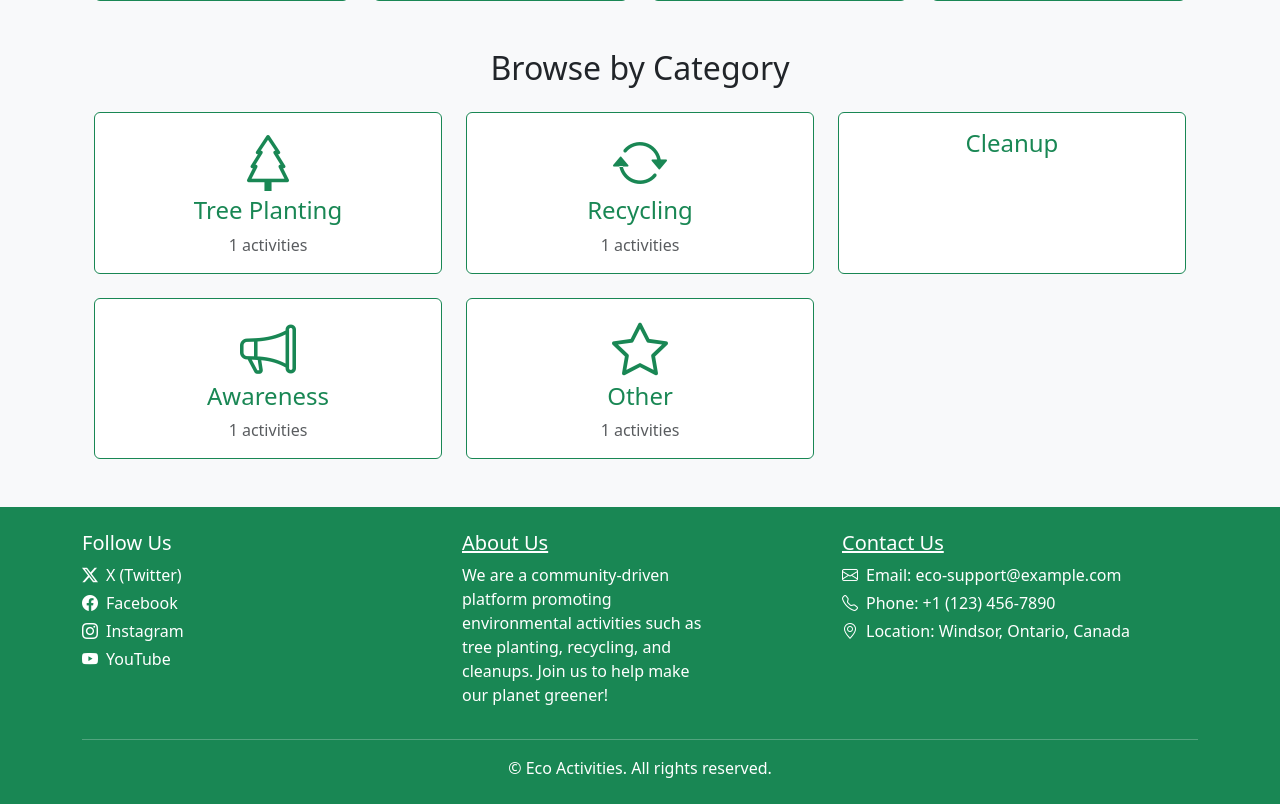
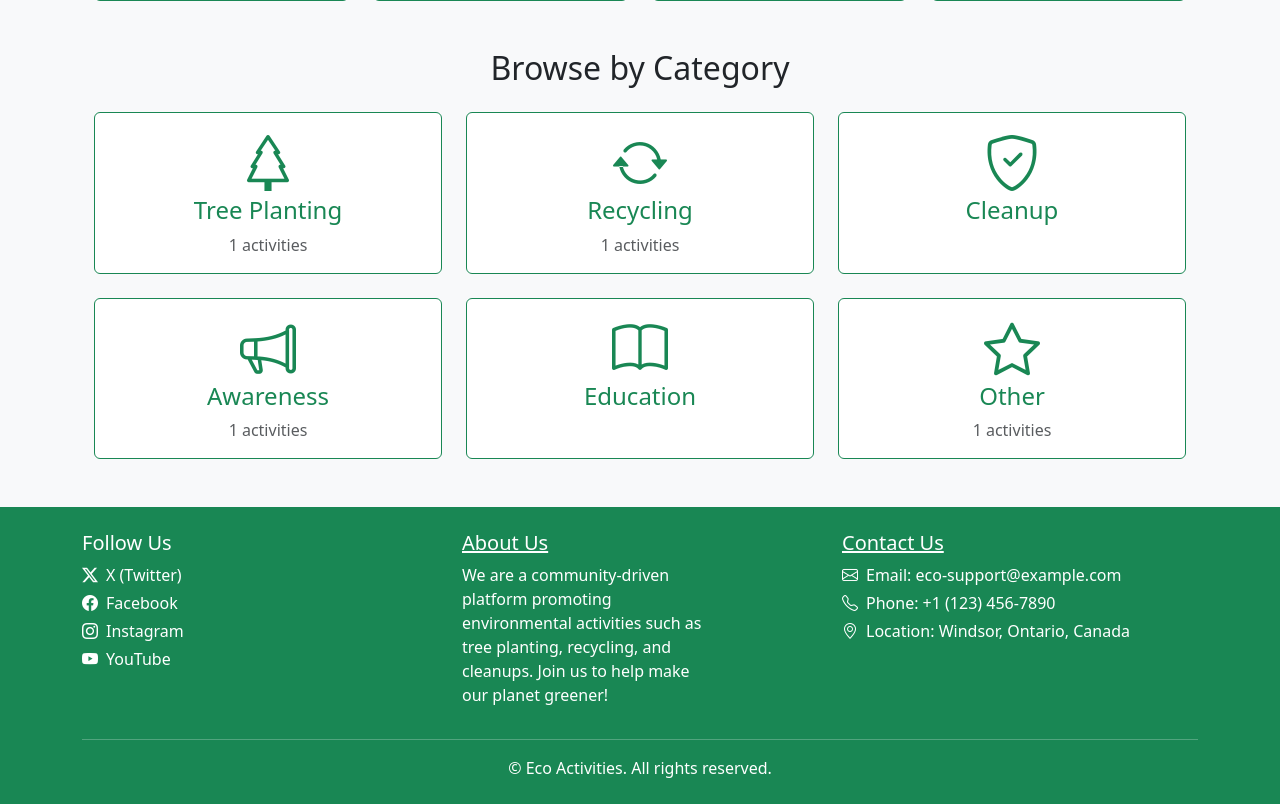
Before and after one commit to Yiheng-Gao/Environmental-Activity-Information-Website, a Django app: page / in a window 1280 px wide. Shown: the part 1298-2102 px from the top of the page. Run offline with Django 5.2, Linux system fonts and the light colour scheme; data comes from the database, SQL or seed files in the repository.

Commit message:
added new category, bootstrap icons and improved interface

```diff
--- a/main/models.py
+++ b/main/models.py
@@ -19,6 +19,7 @@ class Activity(models.Model):
         ('Recycling', 'Recycling'),
         ('Cleanup', 'Cleanup'),
         ('Awareness', 'Awareness'),
+        ('Education', 'Education'),
         ('Other', 'Other'),
     ]
 
--- a/main/templates/main/base.html
+++ b/main/templates/main/base.html
@@ -35,6 +35,7 @@
         <option value="Recycling" {% if request.GET.category == 'Recycling' %}selected{% endif %}>Recycling</option>
         <option value="Cleanup" {% if request.GET.category == 'Cleanup' %}selected{% endif %}>Cleanup</option>
         <option value="Awareness" {% if request.GET.category == 'Awareness' %}selected{% endif %}>Awareness</option>
+        <option value="Education" {% if request.GET.category == 'Education' %}selected{% endif %}>Education</option>
         <option value="Other" {% if request.GET.category == 'Other' %}selected{% endif %}>Other</option>
     </select>
 </form>
--- a/main/templates/main/home.html
+++ b/main/templates/main/home.html
@@ -120,9 +120,11 @@
                             {% elif category_value == 'Recycling' %}
                                 <i class="bi bi-arrow-repeat display-4 text-success mb-3"></i>
                             {% elif category_value == 'Cleanup' %}
-                                <i class="bi bi-broom display-4 text-success mb-3"></i>
+                                <i class="bi bi-shield-check display-4 text-success mb-3"></i>
                             {% elif category_value == 'Awareness' %}
                                 <i class="bi bi-megaphone display-4 text-success mb-3"></i>
+                            {% elif category_value == 'Education' %}
+                                <i class="bi bi-book display-4 text-success mb-3"></i>
                             {% else %}
                                 <i class="bi bi-star display-4 text-success mb-3"></i>
                             {% endif %}
```
Also changed, not shown: main/migrations/0004_alter_activity_category.py (added).
